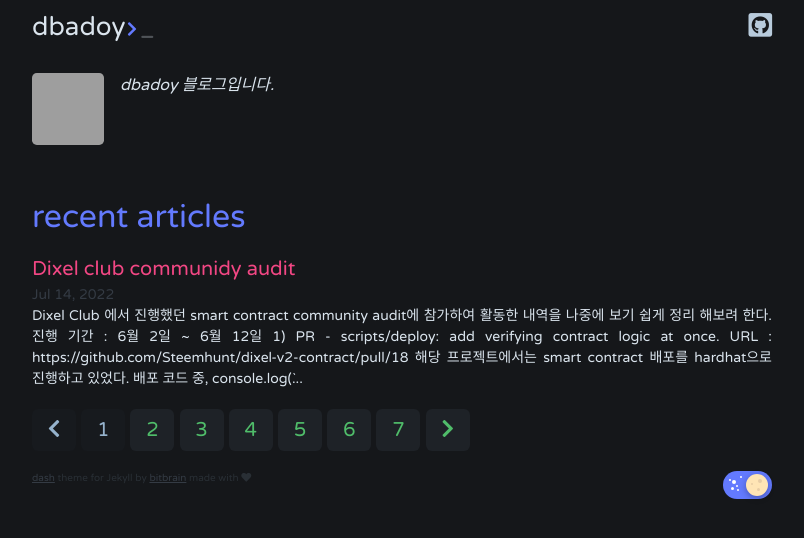
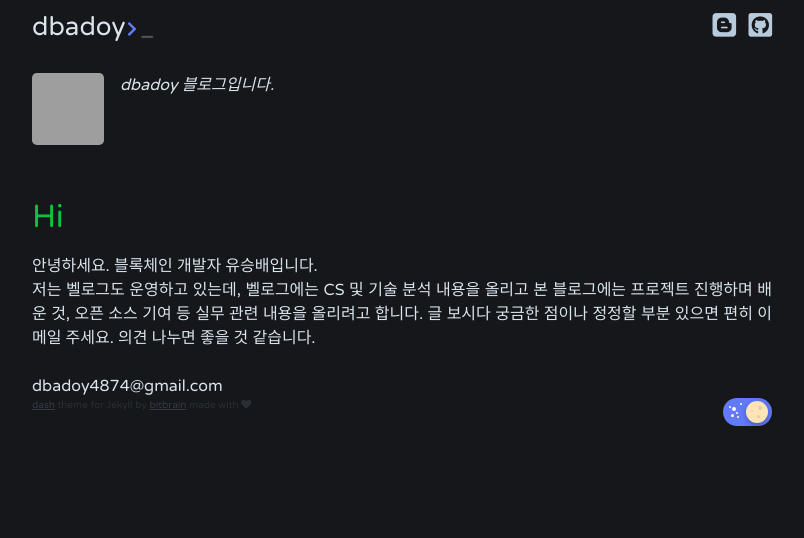
Before and after one commit to dbadoy/dbadoy.github.io, a Jekyll site: the page built from index.html, in a window 1280 px wide, cut to the strip 0-538 px from the top of the page. Shown: the whole strip, without its empty margins (238-1042 px from the left). Built offline with Jekyll 4.4.1, drawn with Linux system fonts in a browser that asks for light colours; nearby versions of some CDN libraries; the list of posts is cut into pages by our own code; grey boxes are pictures that could not be loaded.

Commit message:
setup end

```diff
--- a/_config.yml
+++ b/_config.yml
@@ -27,7 +27,7 @@ dash:
   # supported colors: green, red, orange, blue, cyan, pink, teal, yellow, indigo, purple
   social_links:
     - url: https://velog.io/@dbadoy
-      icon: blogger-io
+      icon: blogger
       color: purple
     - url: https://github.com/dbadoy
       icon: github-square
--- a/_layouts/home.html
+++ b/_layouts/home.html
@@ -6,8 +6,17 @@ layout: default
 {% endunless %}
 {{ content }}
 {% assign posts_count = paginator.posts | size %}
-{% if posts_count > 0 %}
-<h1>recent articles</h1>
+<h1 style="color: rgb(8, 197, 62);">Hi</h1>
+
+안녕하세요. 블록체인 개발자 유승배입니다. <br>
+저는 벨로그도 운영하고 있는데, 벨로그에는 CS 및 기술 분석 내용을 올리고 본 블로그에는
+프로젝트 진행하며 배운 것, 오픈 소스 기여 등 실무 관련 내용을 올리려고 합니다.
+글 보시다 궁금한 점이나 정정할 부분 있으면 편히 이메일 주세요. 의견 나누면 좋을 것 같습니다.
+<br><br>
+dbadoy4874@gmail.com
+
+<!-- {% if posts_count > 0 %} -->
+<!-- <h1>recent articles</h1>
     <div class="post-links">
       {% for post in paginator.posts %}
         <div class="post-link-wrapper">
@@ -34,9 +43,8 @@ layout: default
           </div>
         </div>
       {% endfor %}
-    </div>
+    </div> -->
 
-    {% include pagination.html %}
 
     {% include tagcloud.html %}
 {% else %}
```
Also changed, not shown: _posts/0001-01-01-dbadoy.md (deleted, +0 -11 lines), _posts/2022-07-14-dixel-comm-audit.md (+7 -5 lines), assets/avatar.png (deleted), assets/favicon.png.
